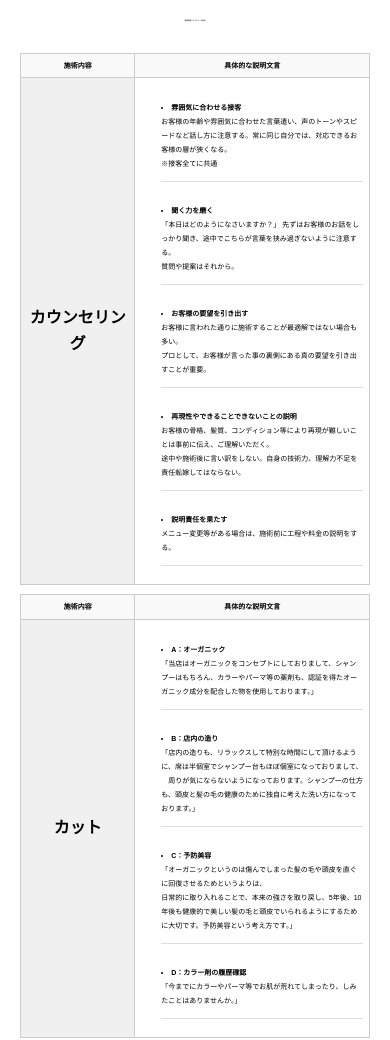
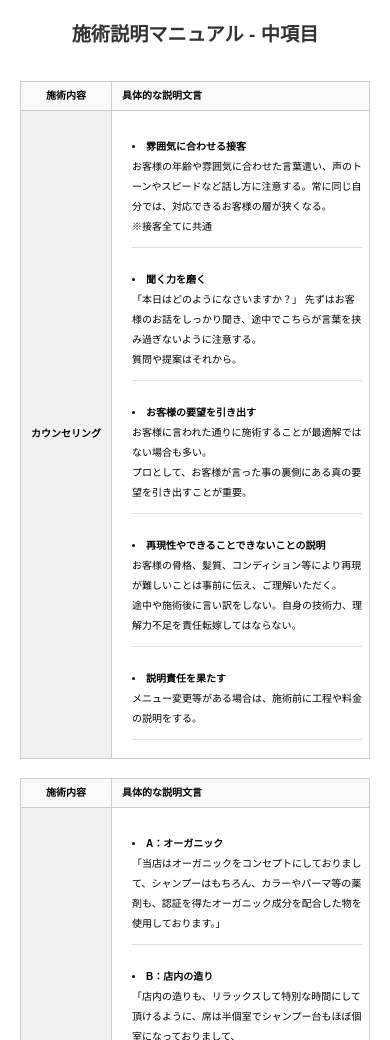
Before and after one commit to YInoue000/manual-site, a plain HTML site: page description.html in a window 390 px wide. Shown: the top 1040 px of the page. Drawn offline with Linux system fonts and the light colour scheme.

Commit message:
Fix CSS for mobile layout

```diff
--- a/style.css
+++ b/style.css
@@ -134,14 +134,14 @@ span {
 /* スマートフォン向けの調整 */
 @media screen and (max-width: 768px) {
     body {
-        font-size: 6px;
+        font-size: 12px;
     }
 
     h1 {
-        font-size: 0.1rem;
+        font-size: 1.2rem; /* タイトルを適切な大きさに修正 */
     }
 
-    /* スクロール可能にするためのラップ */
+    /* テーブル全体の調整 */
     .table-container {
         overflow-x: auto;
         width: 100%;
@@ -151,15 +151,34 @@ span {
         width: 100%;
         white-space: nowrap;
         margin: 0 auto;
+        table-layout: auto; /* スマホでは自動調整 */
     }
 
     th, td {
         padding: 6px; /* パディングを調整 */
-        font-size: 7px; /* テーブルフォントを調整 */
+        font-size: 10px; /* テーブルフォントを適切なサイズに */
         word-wrap: break-word; /* 長い単語を改行 */
-        overflow-wrap: break-word; /* 全体を改行対象 */
-        white-space: normal; /* テキストの改行を有効化 */
-        vertical-align: center;
+        overflow-wrap: break-word;
+        white-space: normal;
+        vertical-align: middle;
     }
 
+    /* 1列目（左列）のフォントサイズを調整 */
+    th:nth-child(1), td:nth-child(1) {
+        font-size: 10px; /* 小さくする */
+        width: 15%; /* 比率を調整 */
+    }
+
+    /* 2列目・3列目のリストが右寄りになりすぎる問題を修正 */
+    th:nth-child(2), td:nth-child(2),
+    th:nth-child(3), td:nth-child(3) {
+        padding-left: 10px; /* 左側に余白を追加 */
+        text-align: left;
+        width: 42.5%;
+    }
+
+    /* リストのスタイル修正 */
+    ul {
+        padding-left: 10px; /* インデントを少し減らす */
+    }
 }
```
